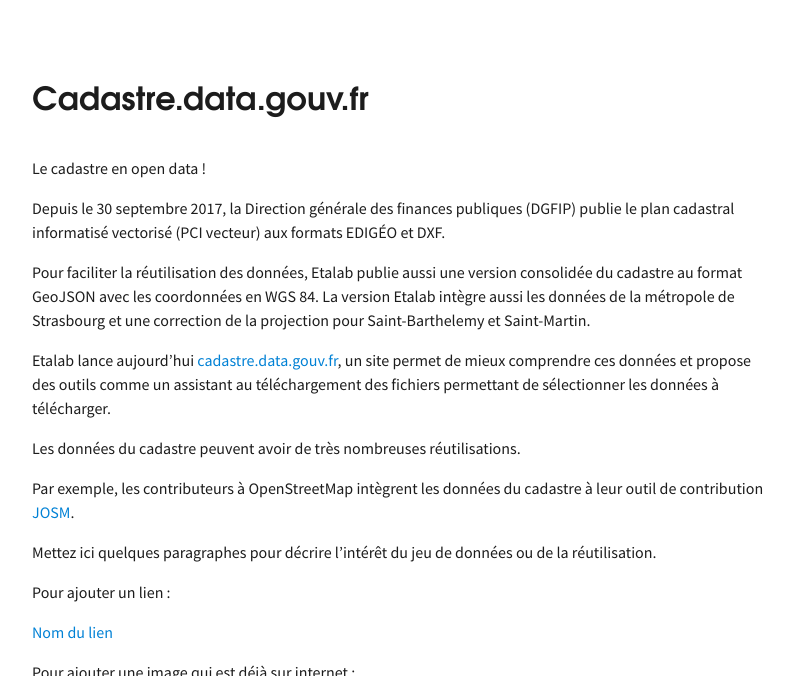
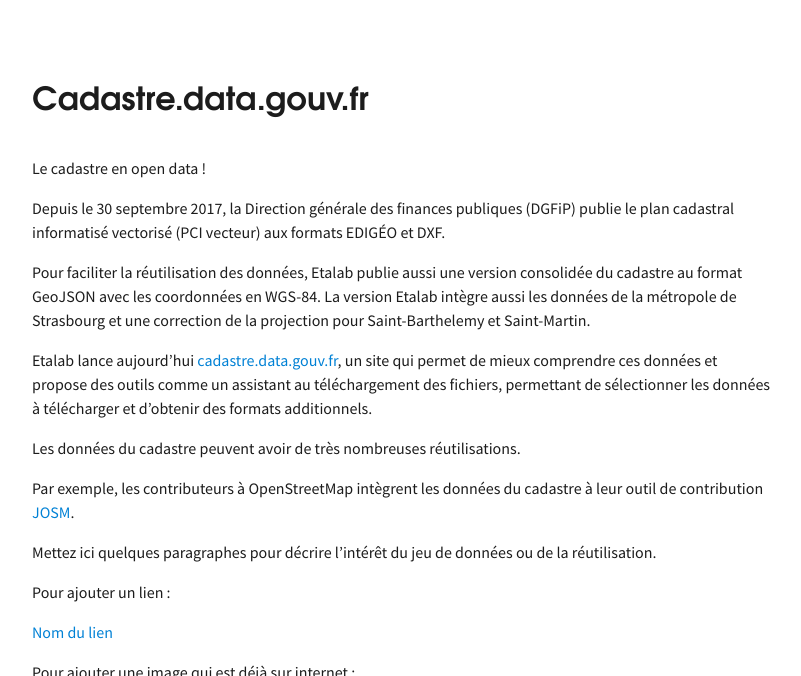
Before and after one commit to etalab/calendrier-lavent, a Jekyll site: the page built from _posts/2017-12-22-cadastre.md, in a window 1280 px wide and 900 px high, scrolled down 361 px, cut to the strip 62-738 px from the top of the window. Shown: the whole strip, without its empty margins (238-1039 px from the left). Built offline with Jekyll 4.4.1, drawn with Linux system fonts in a browser that asks for light colours; our own code applies the rules of GitHub Pages for plain Markdown files; comment, search, counter and statistics services are not loaded.

Commit message:
Update 2017-12-22-cadastre.md

```diff
--- a/_posts/2017-12-22-cadastre.md
+++ b/_posts/2017-12-22-cadastre.md
@@ -10,11 +10,11 @@
 
 <!--more-->
 
-Depuis le 30 septembre 2017, la Direction générale des finances publiques (DGFIP) publie le plan cadastral informatisé vectorisé (PCI vecteur) aux formats EDIGÉO et DXF.
+Depuis le 30 septembre 2017, la Direction générale des finances publiques (DGFiP) publie le plan cadastral informatisé vectorisé (PCI vecteur) aux formats EDIGÉO et DXF.
 
-Pour faciliter la réutilisation des données, Etalab publie aussi une version consolidée du cadastre au format GeoJSON avec les coordonnées en WGS 84. La version Etalab intègre aussi les données de la métropole de Strasbourg et une correction de la projection pour Saint-Barthelemy et Saint-Martin.
+Pour faciliter la réutilisation des données, Etalab publie aussi une version consolidée du cadastre au format GeoJSON avec les coordonnées en WGS-84. La version Etalab intègre aussi les données de la métropole de Strasbourg et une correction de la projection pour Saint-Barthelemy et Saint-Martin.
 
-Etalab lance aujourd'hui [cadastre.data.gouv.fr](https://cadastre.data.gouv.fr/), un site permet de mieux comprendre ces données et propose des outils comme un assistant au téléchargement des fichiers permettant de sélectionner les données à télécharger.
+Etalab lance aujourd'hui [cadastre.data.gouv.fr](https://cadastre.data.gouv.fr/), un site qui permet de mieux comprendre ces données et propose des outils comme un assistant au téléchargement des fichiers, permettant de sélectionner les données à télécharger et d'obtenir des formats additionnels.
 
 Les données du cadastre peuvent avoir de très nombreuses réutilisations.
 
```
